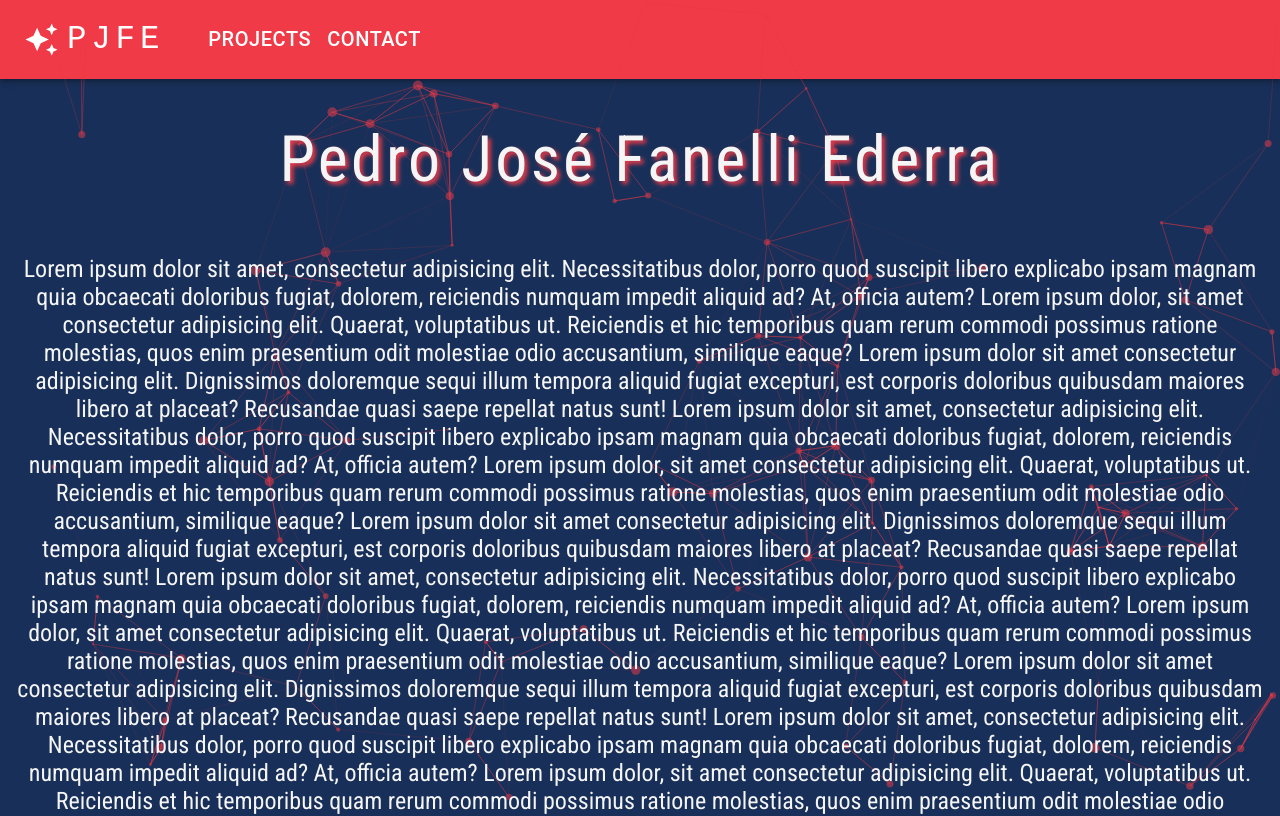
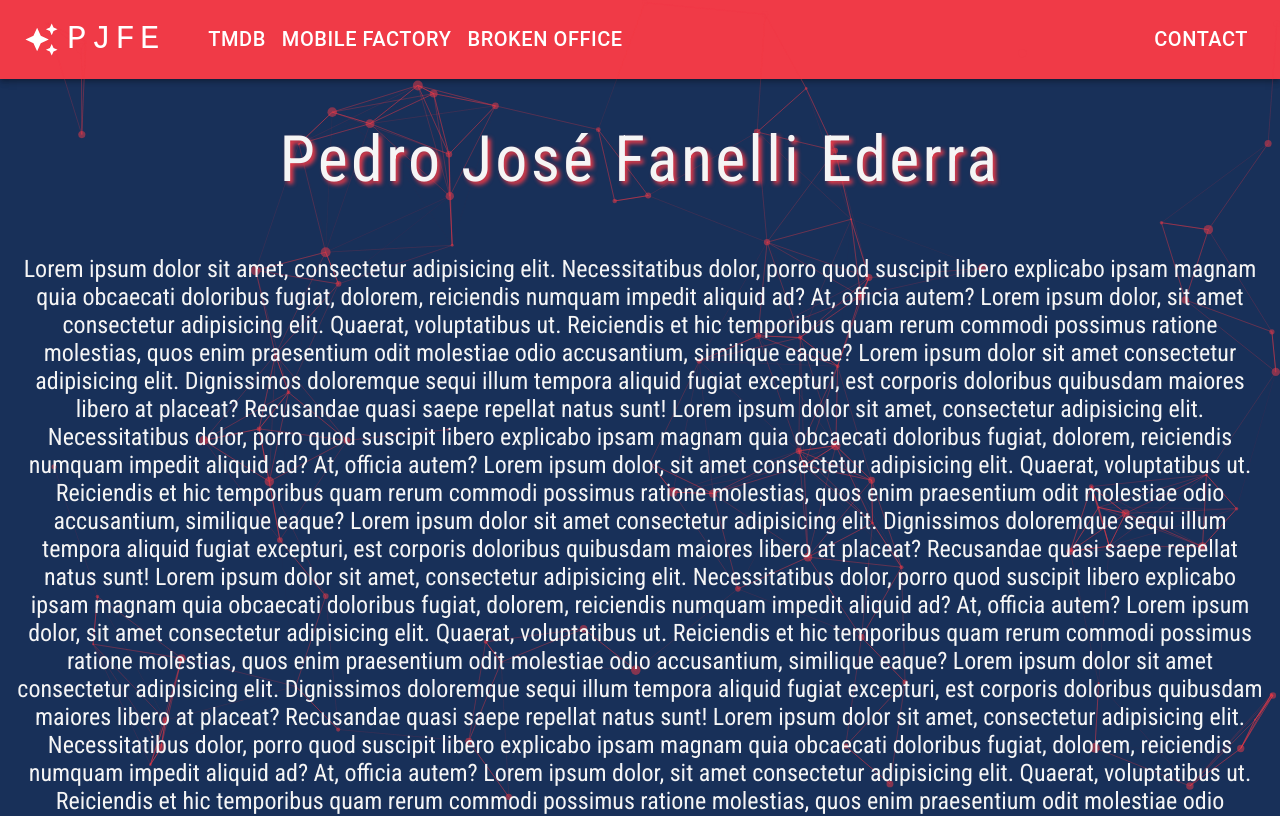
Before and after one commit to pedrofanelli/portfolio, a React (Vite) app: page / in a window 1280 px wide. Shown: the top 816 px of the page. Built offline with nearby package versions, Linux system fonts and the light colour scheme.

Commit message:
fix navbar

```diff
--- a/src/components/Navbar.tsx
+++ b/src/components/Navbar.tsx
@@ -12,7 +12,7 @@ import MenuItem from "@mui/material/MenuItem";
 import AutoAwesomeIcon from "@mui/icons-material/AutoAwesome";
 
 function Navbar() {
-  const pages = ["Projects", "Contact"];
+  const pages = ["TMDB", "Mobile Factory", "Broken Office"];
   const [anchorElNav, setAnchorElNav] = useState<null | HTMLElement>(null);
 
   const handleOpenNavMenu = (event: MouseEvent<HTMLElement>) => {
@@ -45,7 +45,7 @@ function Navbar() {
               letterSpacing: ".3rem",
               color: "inherit",
               textDecoration: "none",
-              ":hover":{"textShadow":"1px 1px 4px white"}
+              ":hover": { textShadow: "1px 1px 4px white" },
             }}
           >
             PJFE
@@ -106,23 +106,47 @@ function Navbar() {
               letterSpacing: ".3rem",
               color: "inherit",
               textDecoration: "none",
-              ":hover":{"textShadow":"1px 1px 4px white"}
+              ":hover": { textShadow: "1px 1px 4px white" },
             }}
           >
             PJFE
           </Typography>
 
-          <Box sx={{ flexGrow: 1, display: { xs: "none", md: "flex" }, marginLeft:"20px" }}>
+          <Box
+            sx={{
+              flexGrow: 1,
+              display: { xs: "none", md: "flex" },
+              marginLeft: "20px",
+            }}
+          >
             {pages.map((page) => (
               <Button
                 key={page}
                 onClick={handleCloseNavMenu}
-                sx={{ my: 2, color: "white", display: "block", fontSize:"20px", ":hover":{"textShadow":"1px 1px 4px white"} }}
+                sx={{
+                  my: 2,
+                  color: "white",
+                  display: "block",
+                  fontSize: "20px",
+                  ":hover": { textShadow: "1px 1px 4px white" },
+                }}
               >
                 {page}
               </Button>
             ))}
           </Box>
+          <Button
+            onClick={handleCloseNavMenu}
+            sx={{
+              my: 2,
+              color: "white",
+              display: "block",
+              fontSize: "20px",
+              ":hover": { textShadow: "1px 1px 4px white" },
+            }}
+          >
+            Contact
+          </Button>
         </Toolbar>
       </Container>
     </AppBar>
```
